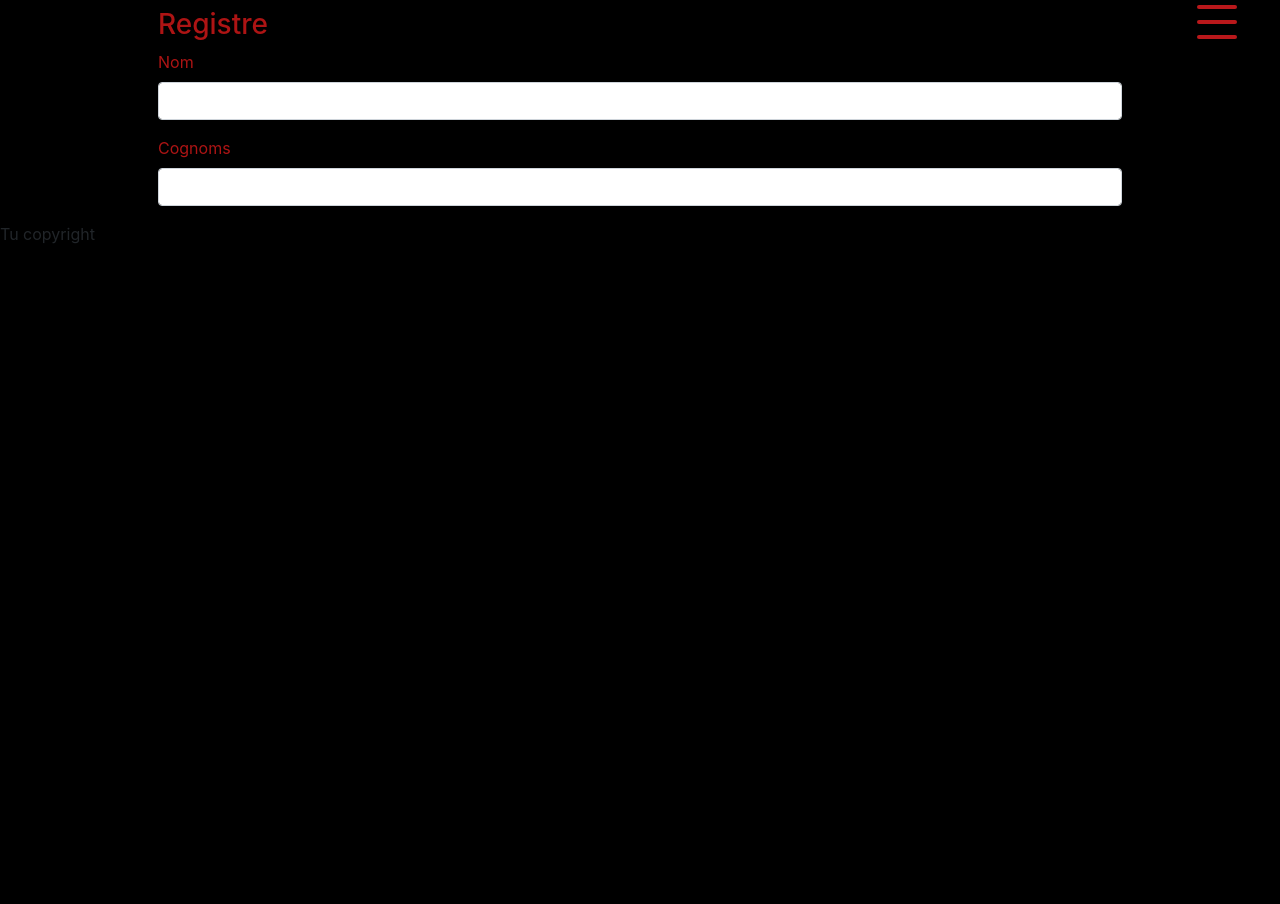
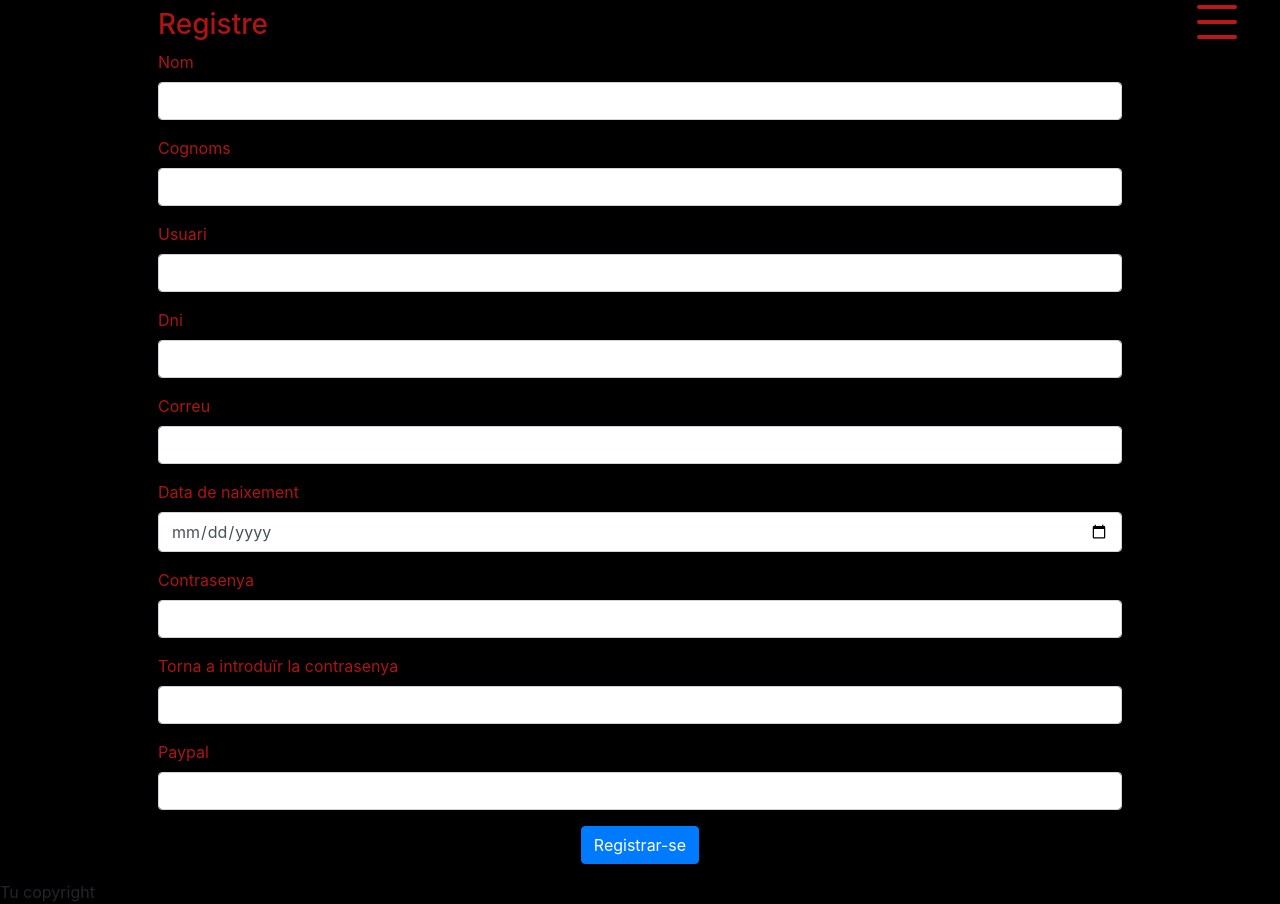
Before and after one commit to csanchez19/ShowDown, a CodeIgniter app: page /database/index.php/showdown/register_user in a window 1280 px wide. Shown: the part 48-952 px from the top of the page. Before the commit the page ends 291 px from the top, so only its background shows below. Run offline with CodeIgniter, Linux system fonts and the light colour scheme; some libraries are stand-ins or nearby versions.

Commit message:
formulari

```diff
--- a/application/controllers/showdown.php
+++ b/application/controllers/showdown.php
@@ -30,6 +30,34 @@ class showdown extends CI_Controller {
                 $data['title'] = 'ShowDown! - Registrat!';
 
                 $this->template->load('layout', 'register_user', $data);
+
+                if(isset($_POST['register'])){
+                        $this->form_validation->run();
+                        $this->form_validation->set_rules('nom', 'Nom', 'required|max_length[20]',array('required' => 'Obligatori omplir el camp %s', 'max_length' => 'Mida màxima de %s és 20.'));
+                        $this->form_validation->set_rules('cognoms', 'Cognoms', 'required|max_length[40]',array('required' => 'Obligatori omplir el camp %s', 'max_length' => 'Mida màxima de %s és 20.'));
+                        $this->form_validation->set_rules('usuari', 'Usuari', 'required|max_length[20]|is_unique[usuaris.usuari]',array('required' => 'Obligatori omplir el camp %s', 'max_length' => 'Mida màxima de %s és 20.', 'is_unique' => 'Aquest usuari ja existeix.'));
+                        $this->form_validation->set_rules('dni', 'Dni', 'required|max_length[9]',array('required' => 'Obligatori omplir el camp %s', 'max_length' => 'Mida màxima de %s és 20.'));
+                        $this->form_validation->set_rules('correu', 'Correu', 'required|valid_email|',array('required' => 'Obligatori omplir el camp %s', 'valid_email' => 'El correu introduït ha de tenir un format vàlid.'));
+                        $this->form_validation->set_rules('naix', 'Data de naixement', 'required',array('required' => 'Obligatori omplir el camp %s'));
+                        $this->form_validation->set_rules('password', 'Password', 'required',array('required' => 'Obligatori omplir el camp %s', 'max_length' => 'Mida màxima de %s és 20.'));
+                        $this->form_validation->set_rules('password2', 'Password', 'Matches[password]',array('Matches' => 'Les contrasenyes no coincideixen.'));
+                        $this->form_validation->set_rules('paypal', 'Paypal', 'required|valid_email|',array('required' => 'Obligatori omplir el camp %s', 'valid_email' => 'El paypal introduït ha de tenir un format vàlid.'));
+
+                        $dades = $this->input->post();
+
+                        if ($this->form_validation->run() == FALSE){
+                                $this->template->load('layout', 'register_user', $dades);
+                        }else{
+                                //$this->load->model('ModelFinal');
+                                //$res['resultat'] = $this->ModelFinal->inserirUsuari($_POST);
+
+                                echo '<script language="javascript">';
+                                echo 'alert("Usuari registrat correctament. Ja pots loguejar-te")';
+                                echo '</script>';
+
+                                $this->template->load('layout', 'home', $dades);
+                        }
+                }
         }
 
         //VISTA LOGIN USUARI
--- a/application/views/register_user.php
+++ b/application/views/register_user.php
@@ -37,6 +37,109 @@
                     echo form_error('cognoms');
                     echo '</div>';
 
+                    //NOM D'USUARI
+                    echo '<div class="form-group">';
+                    echo form_label('Usuari', 'usuari');
+                    $valueUsuari = (!empty($usuari))?$usuari:'';
+                    $dataUsuari = array(
+                        'name' => 'usuari',
+                        'value' => $valueUsuari,
+                        'class' => 'form-control'
+                    );
+                    echo form_input($dataUsuari);
+                    echo form_error('usuari');
+                    echo '</div>';
+
+                    //DNI
+                    echo '<div class="form-group">';
+                    echo form_label('Dni', 'dni');
+                    $valueDni = (!empty($dni))?$dni:'';
+                    $dataDni = array(
+                        'name' => 'dni',
+                        'value' => $valueDni,
+                        'class' => 'form-control'
+                    );
+                    echo form_input($dataDni);
+                    echo form_error('dni');
+                    echo '</div>';
+
+                    //CORREU
+                    echo '<div class="form-group">';
+                    echo form_label('Correu', 'correu');
+                    $valueCorreu = (!empty($correu))?$correu:'';
+                    $dataCorreu = array(
+                        'name' => 'correu',
+                        'value' => $valueCorreu,
+                        'class' => 'form-control'
+                    );
+                    echo form_input($dataCorreu);
+                    echo form_error('correu');
+                    echo '</div>';
+
+                    //DATA DE NAIXEMENT
+                    echo '<div class="form-group">';
+                    echo form_label('Data de naixement', 'naix');
+                    $valueNaix = (!empty($naix))?$naix:'';
+                    $dataNaix = array(
+                        'type' => 'date',
+                        'name' => 'naix',
+                        'value' => $valueNaix,
+                        'class' => 'form-control'
+                    );
+                    echo form_input($dataNaix);
+                    echo form_error('naix');
+                    echo '</div>';
+
+                    //PASSWORD
+                    echo '<div class="form-group">';
+                    echo form_label('Contrasenya ', 'password');
+                    $valuePass=(!empty($password))?$password:'';
+                    $dataPass = array(
+                        'name' => 'password',
+                        'type' => 'password',
+                        'value' => $valuePass,
+                        'class' => 'form-control'
+                    );
+                    echo form_input($dataPass);
+                    echo form_error('password');
+                    echo '</div>';
+
+                    echo '<div class="form-group">';
+                    echo form_label('Torna a introduïr la contrasenya ', 'password2');
+                    $valuePass2=(!empty($password2))?$password2:'';
+                    $dataPass2 = array(
+                        'name' => 'password2',
+                        'type' => 'password',
+                        'value' => $valuePass2,
+                        'class' => 'form-control'
+                    );
+                    echo form_input($dataPass2);
+                    echo form_error('password2');
+                    echo '</div>';
+
+                    //PAYPAL
+                    echo '<div class="form-group">';
+                    echo form_label('Paypal', 'paypal');
+                    $valuePaypal = (!empty($paypal))?$paypal:'';
+                    $dataPaypal = array(
+                        'name' => 'paypal',
+                        'value' => $valuePaypal,
+                        'class' => 'form-control'
+                    );
+                    echo form_input($dataPaypal);
+                    echo form_error('paypal');
+                    echo '</div>';
+
+                    //SUBMIT
+                    $dataButton = array(
+                        'name' => 'register',
+                        'value' => 'Registrar-se',
+                        'class' => 'btn btn-primary'
+                    );
+                    echo '<div class="form-group text-center">';
+                    echo form_submit($dataButton);
+                    echo '</div>';
+
                 echo form_close()
             ?>
         </div>
```
